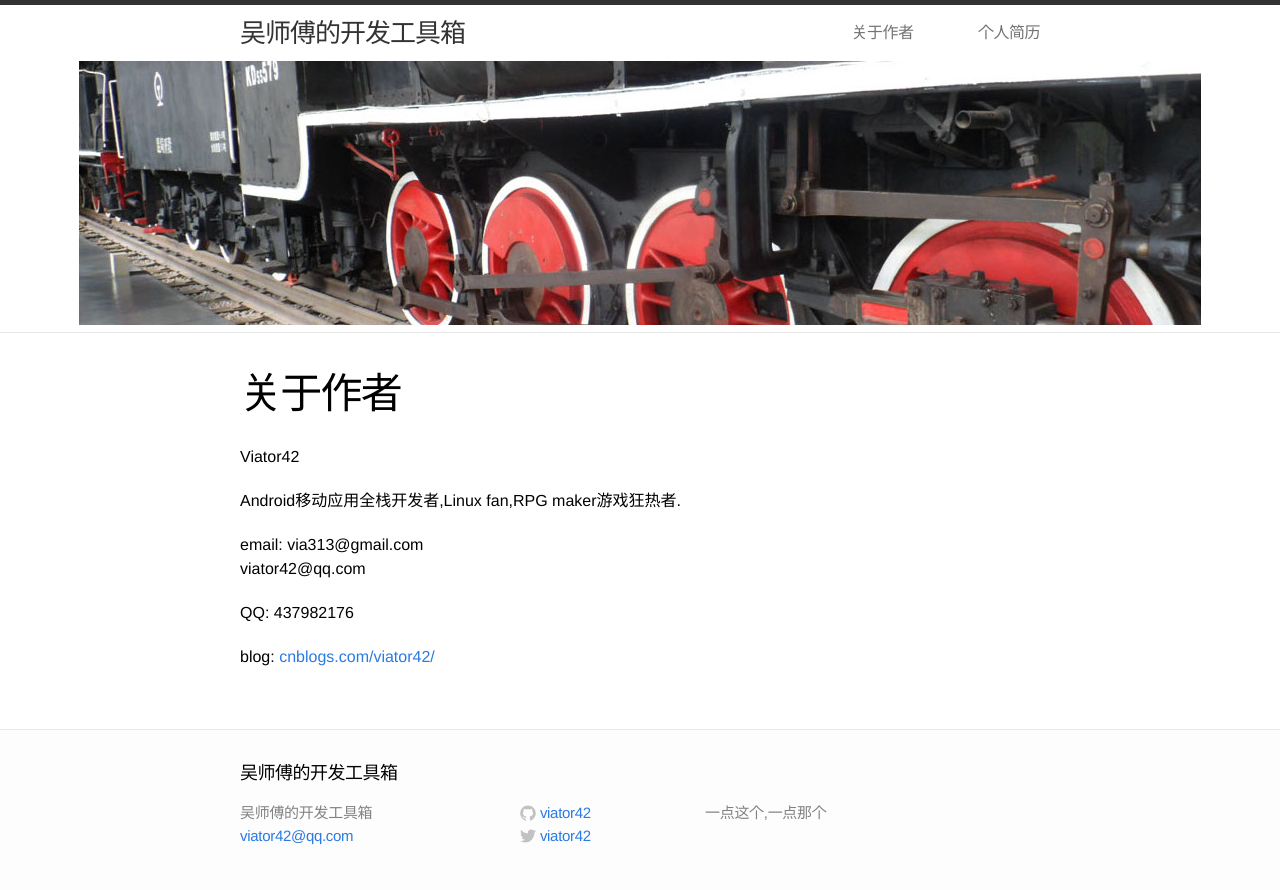
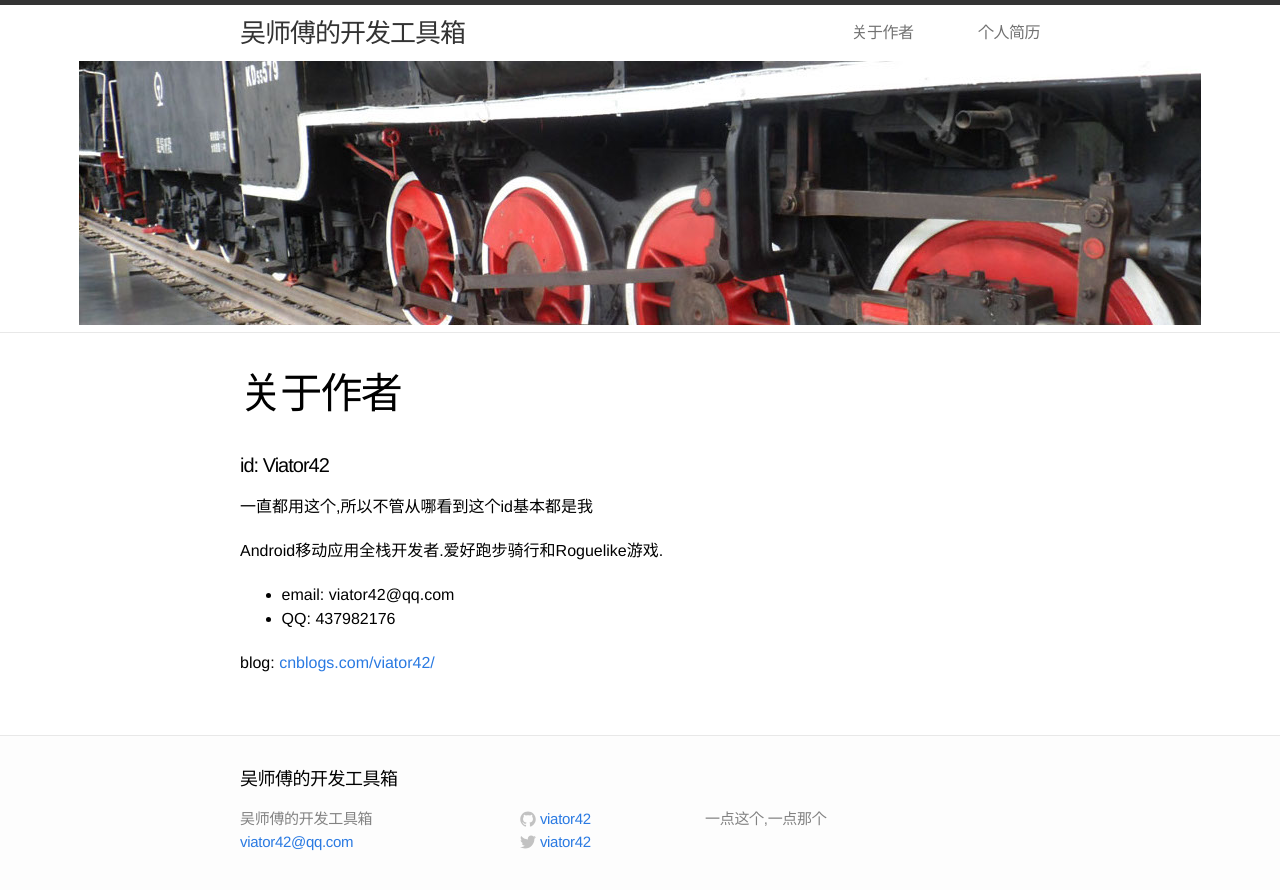
Before and after one commit to viator42/viator42.github.io, a Jekyll site: the page built from about.md, in a window 1280 px wide. Shown: the top 890 px of the page. Built offline with Jekyll 4.4.1, drawn with Linux system fonts in a browser that asks for light colours.

Commit message:
about页面修改

```diff
--- a/about.md
+++ b/about.md
@@ -4,13 +4,12 @@ title: 关于作者
 permalink: /about/
 ---
 
-Viator42
+#### id: Viator42
+一直都用这个,所以不管从哪看到这个id基本都是我
 
-Android移动应用全栈开发者,Linux fan,RPG maker游戏狂热者.
+Android移动应用全栈开发者.爱好跑步骑行和Roguelike游戏.
 
-email:  via313@gmail.com
-        viator42@qq.com
-
-QQ: 437982176
+* email:  viator42@qq.com
+* QQ:     437982176
 
 blog: [cnblogs.com/viator42/](http://cnblogs.com/viator42/)
```
